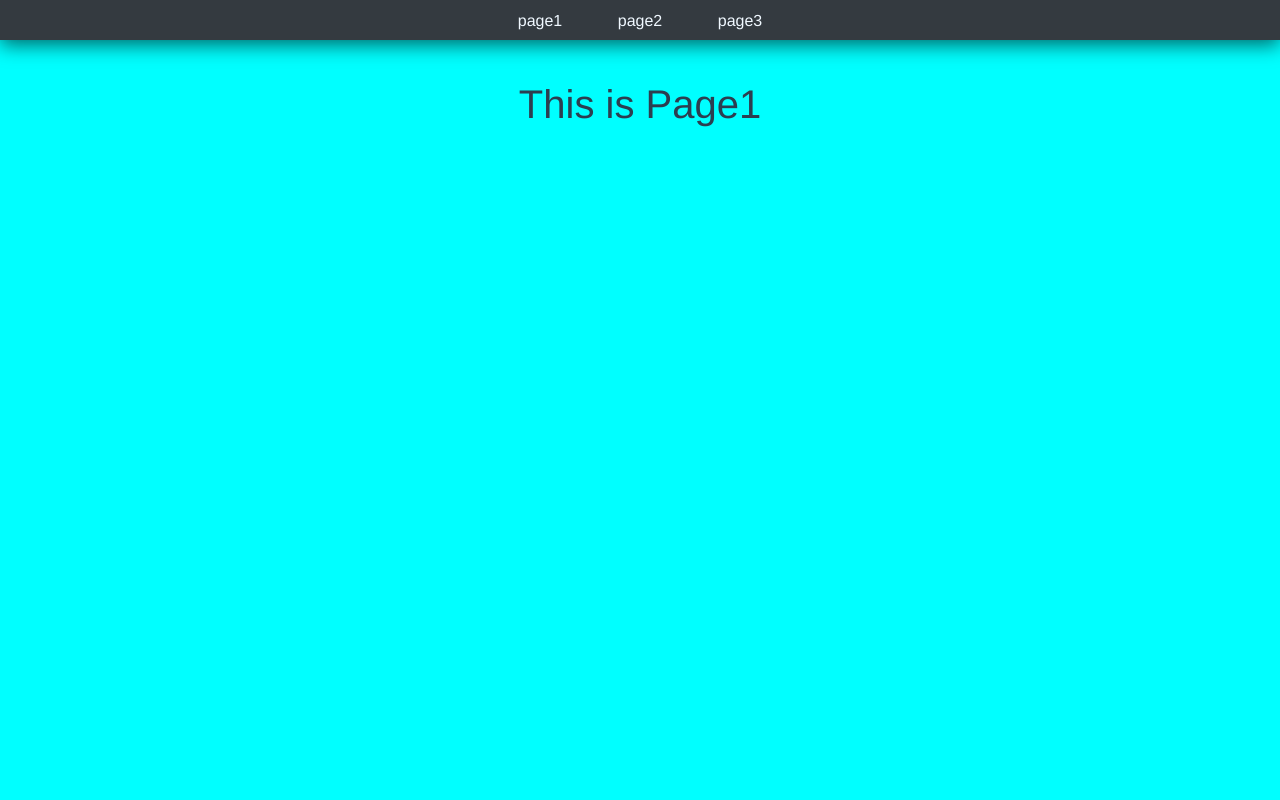
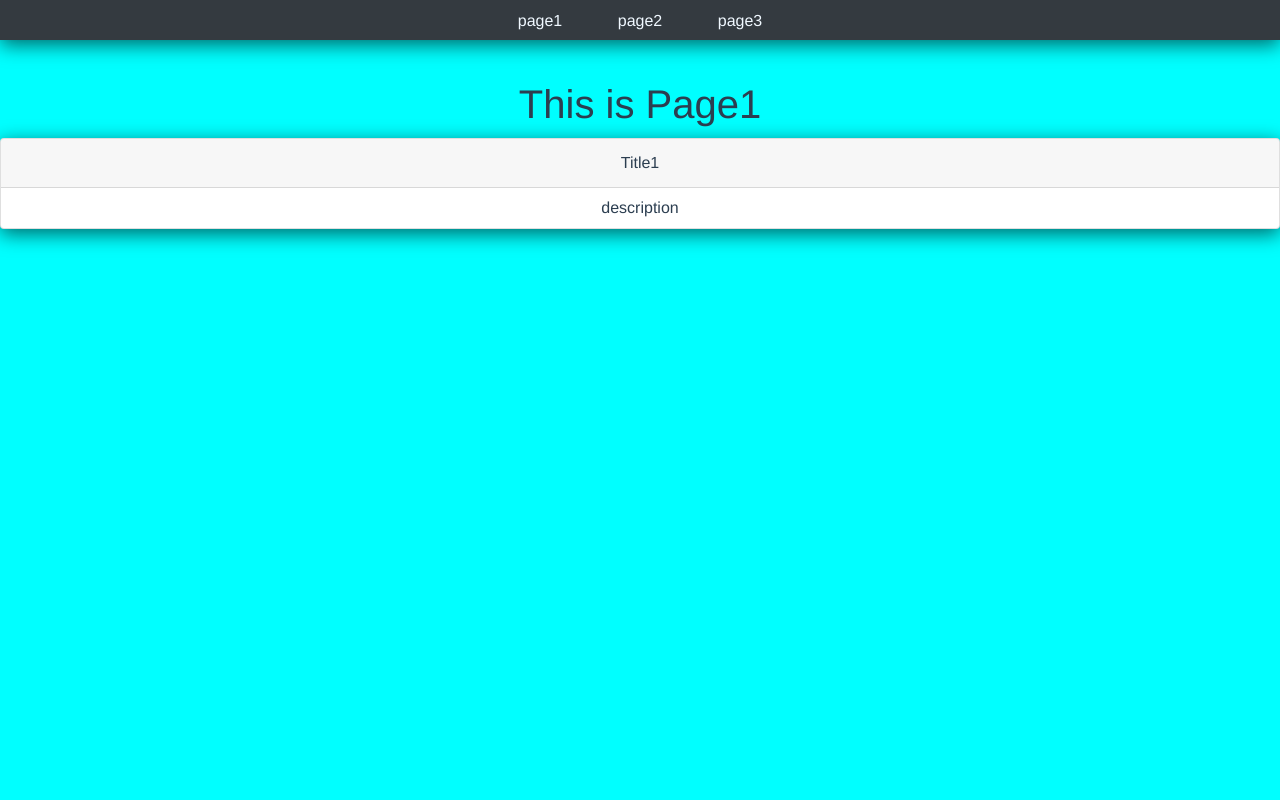
Before and after one commit to nomura-lab/portfolio-template, a Vue app: page / in a window 1280 px wide. Shown: the top 800 px of the page. Built offline with nearby package versions, Linux system fonts and the light colour scheme.

Commit message:
init profileItem

```diff
--- /dev/null
+++ b/src/components/ProfileItem.vue
@@ -0,0 +1,56 @@
+<template>
+  <div
+    class="profile-item card text-center w-100"
+    ontouchstart=""
+    v-on:click="turn()"
+  >
+    <div v-if="!is_reversed">
+      <div class="profile-title card-header">
+        {{ title }}
+      </div>
+
+      <div class="profile-body card-body p-2">
+        {{ description }}
+      </div>
+    </div>
+
+    <div v-else>
+      <p
+        style="white-space: pre-line;"
+        v-text="comment"
+        class="card-body p-2"
+      />
+    </div>
+  </div>
+</template>
+
+<script>
+  export default {
+    name: 'ProfileItem',
+    props: {
+      title: String,
+      description: String,
+      comment: String
+    },
+    data() {
+      return {
+        is_reversed: false
+      }
+    },
+    methods: {
+      turn() {
+        this.is_reversed = !this.is_reversed
+      }
+    }
+  }
+</script>
+
+<style>
+  .profile-item {
+    filter: drop-shadow(0 5px 10px rgba(0, 0, 0, 0.6));
+    margin-top: 10px;
+  }
+  .profile-item:active {
+    background-color: rgb(102, 102, 102);
+  }
+</style>
--- a/src/views/page1.vue
+++ b/src/views/page1.vue
@@ -1,8 +1,22 @@
 <template>
   <div class="page1" id="page1">
     <h1>This is Page1</h1>
+    <profile-item
+      v-bind:title="'Title1'"
+      v-bind:description="'description'"
+      v-bind:comment="'comment1'"
+    />
   </div>
 </template>
+
+<script>
+  import ProfileItem from '../components/ProfileItem.vue'
+  export default {
+    components: {
+      ProfileItem
+    }
+  }
+</script>
 
 <style scoped>
   .page1 {
```
